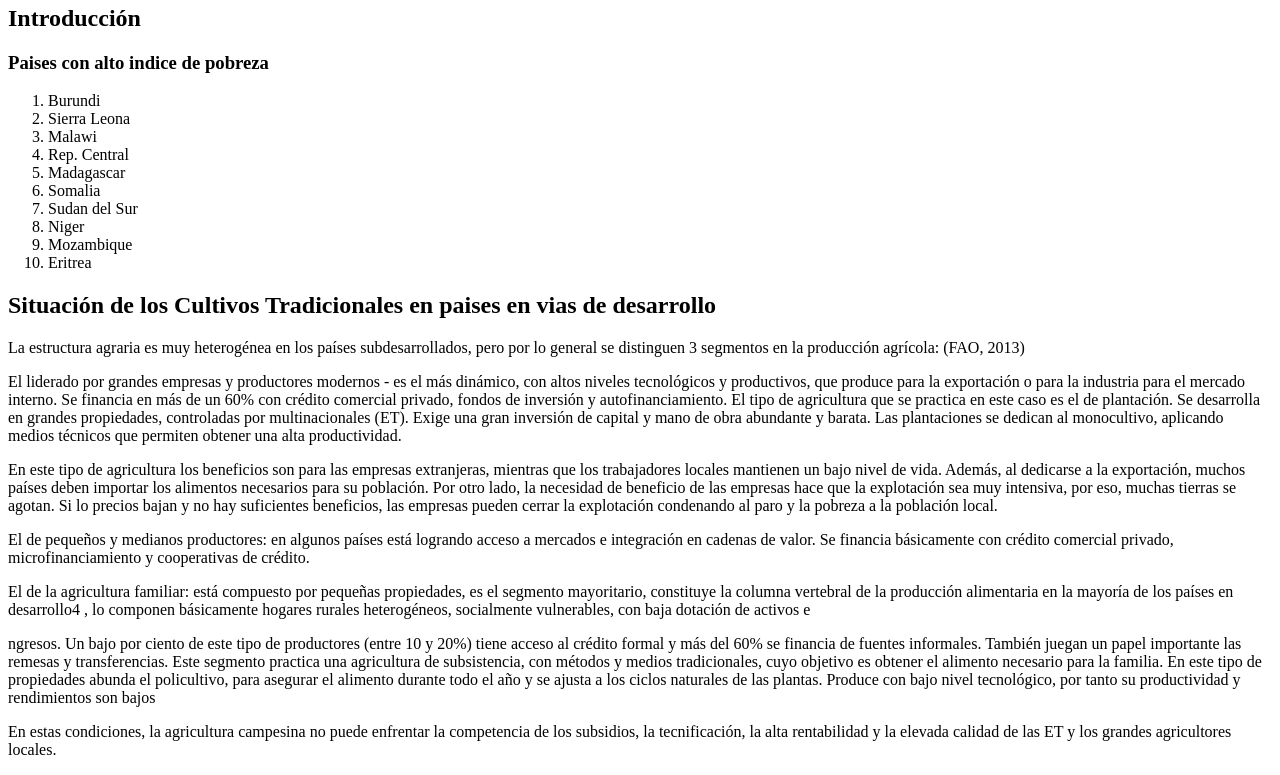
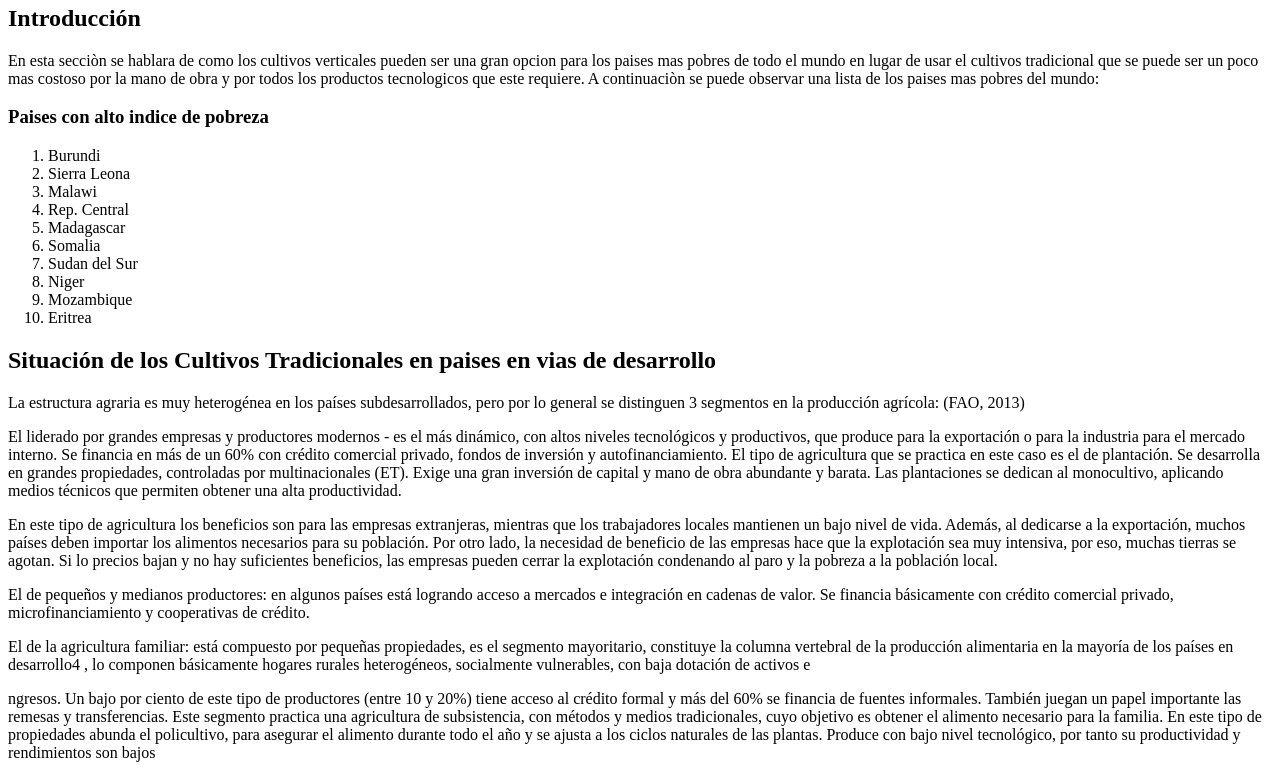
Before and after one commit to dbvd28/pw1_202403_s, a plain HTML site: page Tareas/Anteproyecto.html in a window 1280 px wide. Shown: the part 122-897 px from the top of the page. Drawn offline with Linux system fonts and the light colour scheme.

Commit message:
Se termina la introduccion

```diff
--- a/Tareas/Anteproyecto.html
+++ b/Tareas/Anteproyecto.html
@@ -10,7 +10,9 @@
     </header>
     <main>
         <h2>Introducción</h2>
-        <p></p>
+        <p>En esta secciòn se hablara de como los cultivos verticales pueden ser una gran opcion para los paises mas pobres de todo el mundo en lugar de usar el cultivos tradicional que se puede ser un poco mas costoso por la mano de obra y por todos los productos tecnologicos que este requiere.
+            A continuaciòn se puede observar una lista de los paises mas pobres del mundo:
+        </p>
         <h3>Paises con alto indice de pobreza</h3>
         <ol>
             <li>Burundi</li>
```
